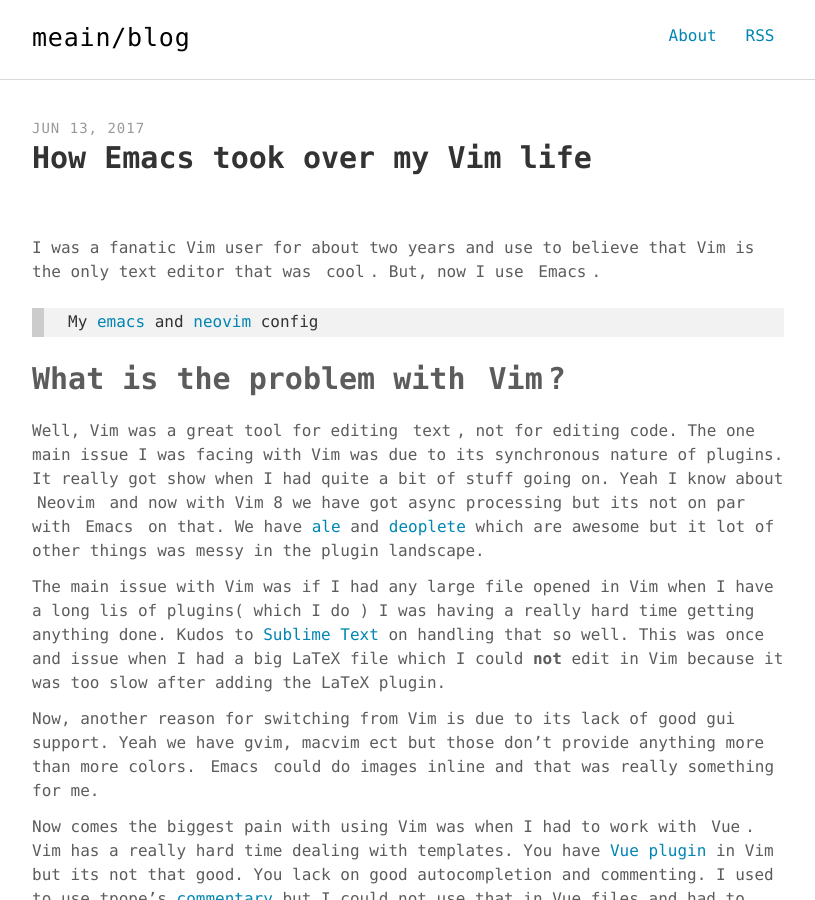
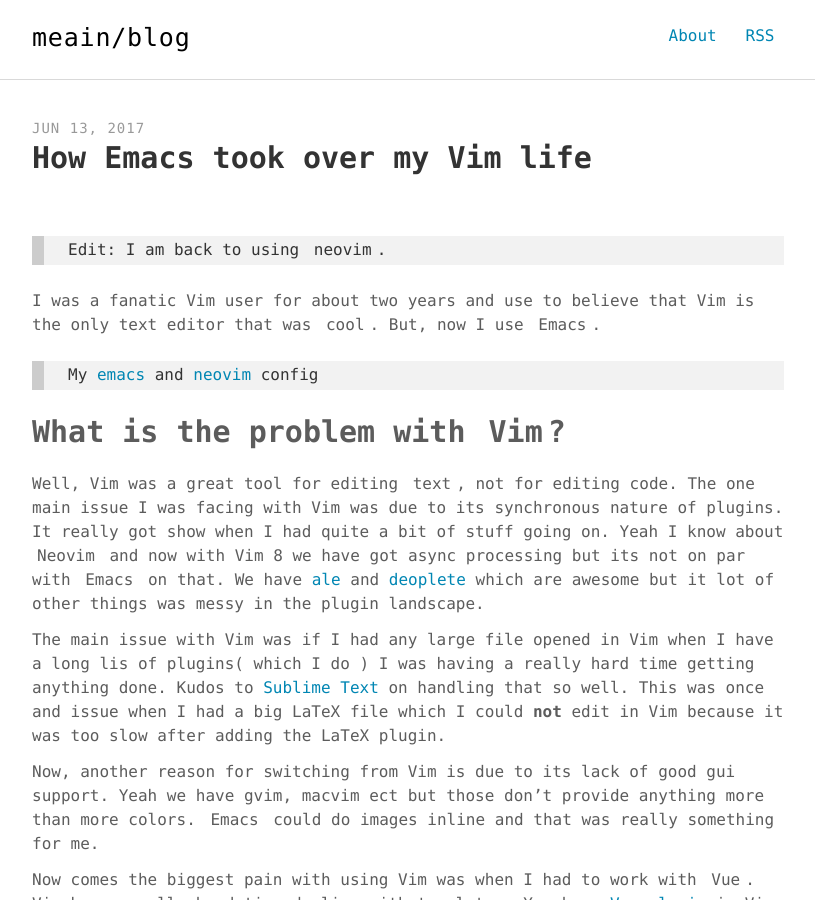
Before and after one commit to meain/blog, a Jekyll site: the page built from _posts/2017-06-13-how-emacs-took-over-my-vim-life.md, in a window 1280 px wide and 900 px high. Shown: the whole window, without its empty margins (232-1047 px from the left). Built offline with Jekyll 4.4.1, drawn with Linux system fonts in a browser that asks for light colours; some web fonts are replaced; comment, search, counter and statistics services are not loaded.

Commit message:
well, I am back to neovim

```diff
--- a/_posts/2017-06-13-how-emacs-took-over-my-vim-life.md
+++ b/_posts/2017-06-13-how-emacs-took-over-my-vim-life.md
@@ -5,6 +5,8 @@
 comments: true
 keywords: "vim, emacs, evil mode, switching from vim"
 ---
+
+> Edit: I am back to using `neovim`.
 
 I was a fanatic Vim user for about two years and use to believe that Vim is the only text editor that was `cool`. But, now I use `Emacs`.
 
```
